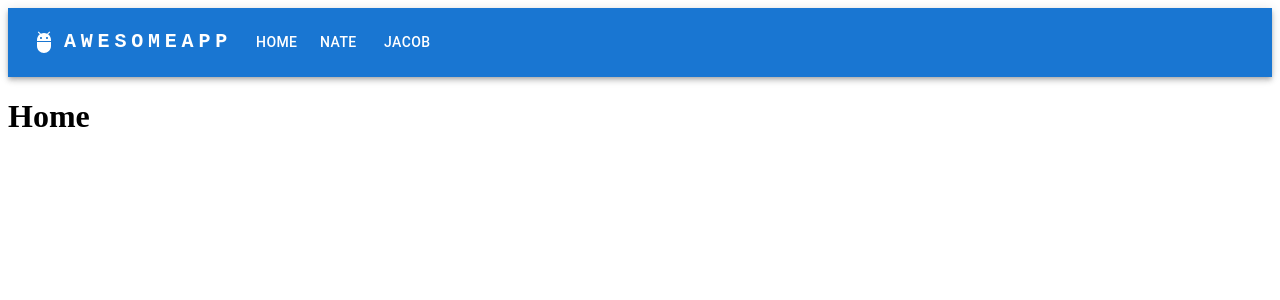
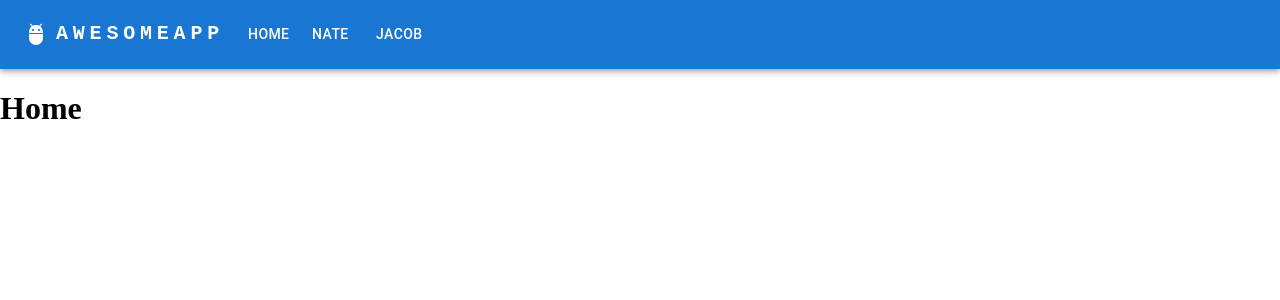
Before and after one commit to natedunn2230/AwesomeReactApp, a React app: page / in a window 1280 px wide. Shown: the top 300 px of the page. Built offline with nearby package versions, Linux system fonts and the light colour scheme.

Commit message:
Restructured Layout of the Scene

```diff
--- /dev/null
+++ b/src/Hello.css
@@ -0,0 +1,5 @@
+.app {
+    height:100vh;
+    display: flex;
+    flex-direction: column;
+  }
--- a/src/Hello.tsx
+++ b/src/Hello.tsx
@@ -1,7 +1,7 @@
 import { BrowserRouter, Routes, Route, Navigate } from 'react-router-dom';
 import Jacob from './Jacob/Jacob';
 import Nate from './Nate/Nate';
-
+import "./Hello.css"
 import ResponsiveAppBar from './ResponsiveAppBar';
 
 function AppRouter() {
@@ -20,12 +20,14 @@ function AppRouter() {
 
 function App() {
    return(
-        <>
-            <BrowserRouter>
+    <div className= "app">
+        <BrowserRouter>
                 <ResponsiveAppBar />
                 <AppRouter />
             </BrowserRouter>
-        </>
+
+    </div>
+
    );
 }
 
--- /dev/null
+++ b/src/Jacob/Jacob.css
@@ -0,0 +1,6 @@
+.container {
+    border:1px solid blue;
+    display: flex;
+    flex: 1 1 auto;
+
+  }
--- a/src/Jacob/Jacob.tsx
+++ b/src/Jacob/Jacob.tsx
@@ -1,10 +1,13 @@
 import Scene from "./Scene";
+import "./Jacob.css";
 
 function Jacob () {
     return(
         <>
-        <h1>Jacob page</h1>
-        <Scene />
+            <div className="container">
+                <Scene />
+            </div>
+
         </>
 
     );
--- /dev/null
+++ b/src/Jacob/Scene.css
@@ -0,0 +1,3 @@
+.canvas {
+
+  }
--- a/src/Jacob/Scene.tsx
+++ b/src/Jacob/Scene.tsx
@@ -2,10 +2,11 @@ import * as THREE from 'three'
 import { createRoot } from 'react-dom/client'
 import { useRef, useState } from 'react'
 import { Canvas, useFrame, ThreeElements } from '@react-three/fiber'
-import { OrbitControls } from '@react-three/drei'
+import { OrbitControls } from '@react-three/drei';
 import { GLTFLoader } from "three/examples/jsm/loaders/GLTFLoader";
 import { useLoader } from "@react-three/fiber";
 //import myGLBFile from '../bortnight.glb';
+import "./Scene.css";
 
 function Box(props: ThreeElements['mesh']) {
   const ref = useRef<THREE.Mesh>(null!)
@@ -39,7 +40,7 @@ const Model = () => {
 
 function Scene (){
   return(
-    <Canvas style={{display: 'flex', alignItems: "center", justifyContent:"center"}}>
+    <Canvas >
 
     <ambientLight />
     <pointLight position={[10, 10, 10]} />
--- /dev/null
+++ b/src/index.css
@@ -0,0 +1,3 @@
+body{
+    margin: 0px;
+}
--- a/src/index.tsx
+++ b/src/index.tsx
@@ -1,9 +1,13 @@
 import { createRoot } from "react-dom/client";
 import App from "./Hello";
 import ResponsiveAppBar from "./ResponsiveAppBar";
+import "./index.css"
 
 const container = document.getElementById("root");
 const root = createRoot(container);
 root.render(
-    <App />
+
+        <App />
+
+
 );
```
